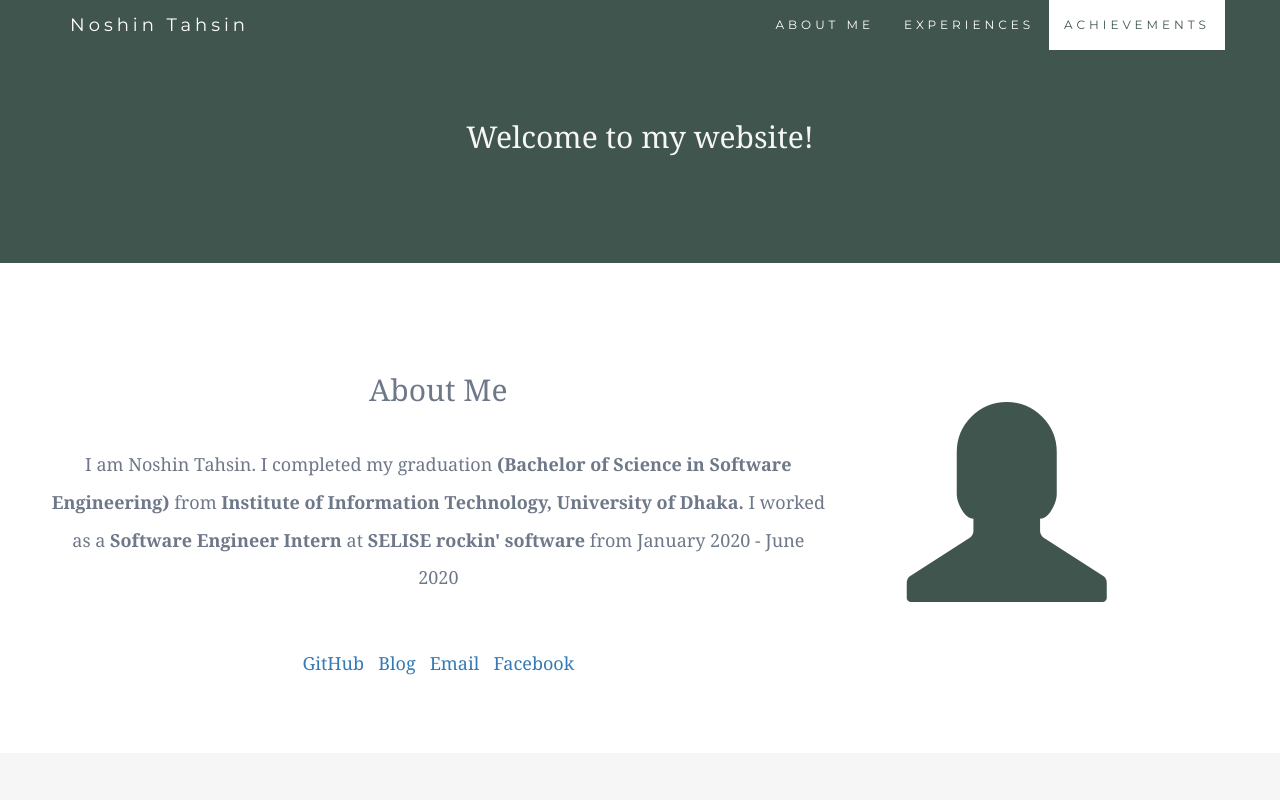
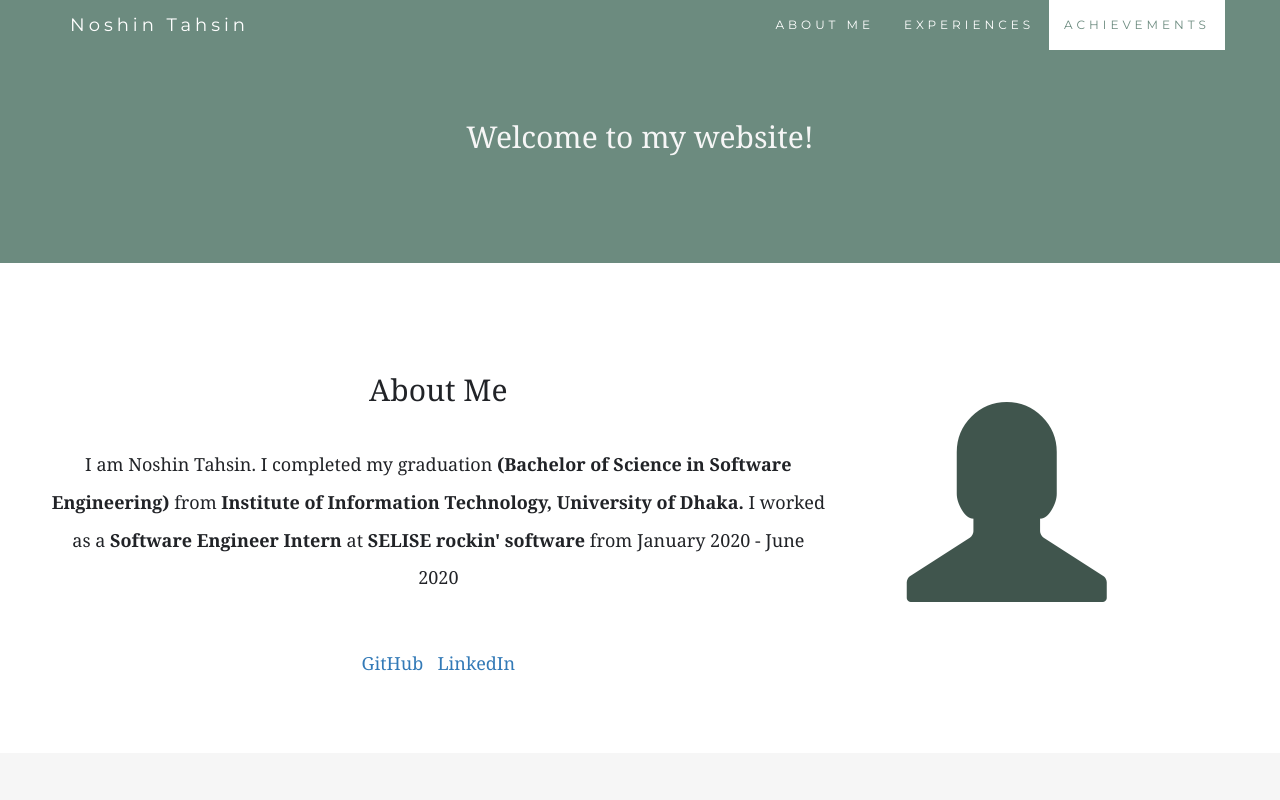
Before and after one commit to NoshinTahsin/NoshinTahsin.github.io, a plain HTML site: page index.html in a window 1280 px wide. Shown: the top 800 px of the page. Drawn offline with nearby package versions, Linux system fonts and the light colour scheme.

Commit message:
contact updated

```diff
--- a/index.html
+++ b/index.html
@@ -13,19 +13,19 @@
   <style>
   body {
     font-family: Georgia, 'Times New Roman', Times, serif;
-    color: #6E7889;
+    color: #212327;
   }
   h2 {
-    color: #6E7889;
+    color: #212327;
     text-align: center;
   }
   h4 {
-    color: #6E7889;
+    color: #212327;
     line-height: 1cm;
     text-align: center;
   }
   .jumbotron {
-    background-color: #40554d;
+    background-color: #6c8b7f;
     color: #fff;
     padding: 100px 25px;
     font-family: Georgia, 'Times New Roman', Times, serif;
@@ -74,7 +74,7 @@
     font-style: normal;
   }
   .panel {
-    border: 1px solid #40554d;
+    border: 1px solid #add4c5;
     border-radius:0 !important;
     transition: box-shadow 0.5s;
   }
@@ -88,7 +88,7 @@
   }
   .panel-heading {
     color: #fff !important;
-    background-color: #40554d !important;
+    background-color: #6c8b7f !important;
     padding: 25px;
     border-bottom: 1px solid transparent;
     border-top-left-radius: 0px;
@@ -113,7 +113,7 @@
   }
   .navbar {
     margin-bottom: 0;
-    background-color: #40554d;
+    background-color: #6c8b7f;
     z-index: 9999;
     border: 0;
     font-size: 12px !important;
@@ -126,7 +126,7 @@
     color: #fff !important;
   }
   .navbar-nav li a:hover, .navbar-nav li.active a {
-    color: #40554d !important;
+    color: #6c8b7f !important;
     background-color: #fff !important;
   }
   .navbar-default .navbar-toggle {
@@ -221,10 +221,8 @@
       <h2>About Me</h2><br>
       <h4> I am Noshin Tahsin. I completed my graduation <b>(Bachelor of Science in Software Engineering) </b> from <b>Institute of Information Technology, University of Dhaka. </b>
         I worked as a <b>Software Engineer Intern</b> at <b>SELISE rockin' software </b> from January 2020 - June 2020<h4><br>
-      <a href="https://github.com/NoshinTahsin">GitHub </a> &nbsp;
-                    <a href="https://github.com/NoshinTahsin">Blog</a> &nbsp;
-                    <a href="https://github.com/NoshinTahsin">Email</a> &nbsp;
-                    <a href="https://github.com/NoshinTahsin">Facebook</a>
+      <a href="https://github.com/NoshinTahsin" target="#">GitHub </a> &nbsp;
+                    <a href="https://www.linkedin.com/in/noshin-tahsin-41628b176/" target="#">LinkedIn</a>
     </div>
     <div class="col-sm-4">
       <span class="glyphicon glyphicon-user logo"></span>
```
